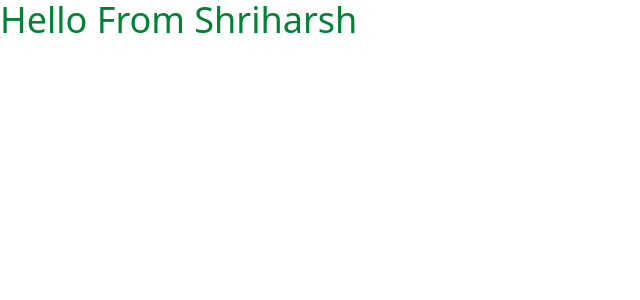
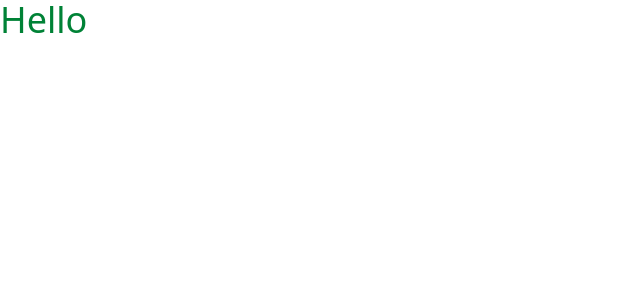
Before and after one commit to Pritammandal77/Zeno-AI, a React (Vite) app: page / in a window 1280 px wide. Shown: the top 300 px of the page, without its empty margins (0-640 px from the left). Built offline with nearby package versions, Linux system fonts and the light colour scheme.

Commit message:
First commit in my branch

```diff
--- a/src/App.jsx
+++ b/src/App.jsx
@@ -3,7 +3,7 @@ import './App.css'
 function App() {
   return (
     <>
-      <h1 className='h-50 text-4xl text-green-700 '>Hello From Shriharsh</h1>
+      <h1 className='h-50 text-4xl text-green-700 '>Hello</h1>
     </>
   )
 }
```
